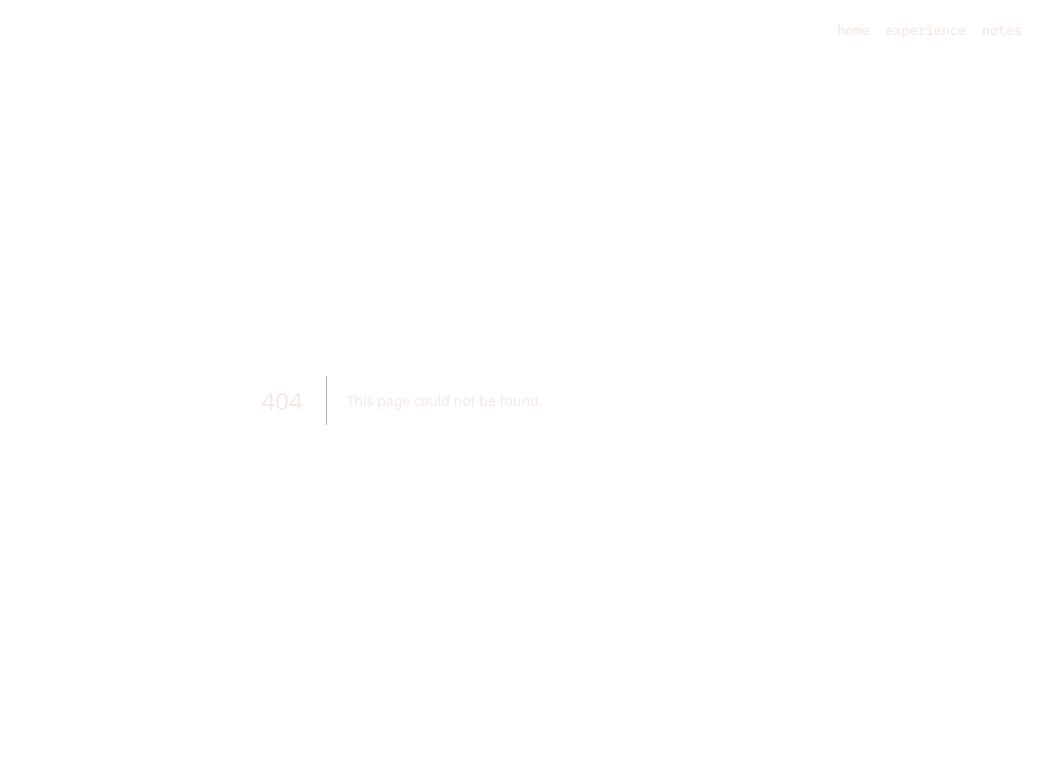
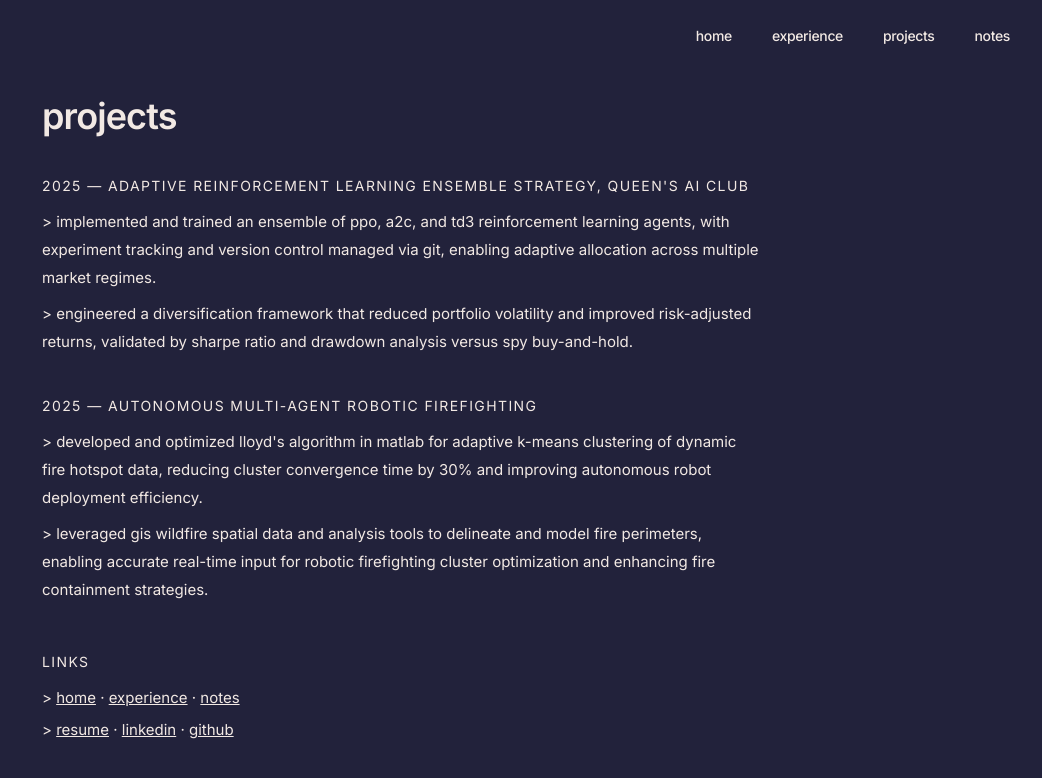
Before and after one commit to alexxlevesque/portfolio, a Next.js app: page /projects in a window 1280 px wide. Before the commit this address had no page. Shown: the top 778 px of the page, without its empty margins (238-1280 px from the left). Built offline with nearby package versions, Linux system fonts and the light colour scheme.

Commit message:
Refresh website design: replace monospace font with Inter, add animations and visual enhancements

```diff
--- a/src/app/experience/page.tsx
+++ b/src/app/experience/page.tsx
@@ -28,7 +28,7 @@ export default function Experience() {
       <section className="mt-12">
         <h2 className="text-sm uppercase tracking-widest text-pale-dogwood">links</h2>
         <div className="mt-3 text-[15px] leading-7 space-y-1">
-          <p>&gt; <Link href="/" className="underline">home</Link> · <Link href="/blog" className="underline">notes</Link></p>
+          <p>&gt; <Link href="/" className="underline">home</Link> · <Link href="/projects" className="underline">projects</Link> · <Link href="/blog" className="underline">notes</Link></p>
           <p>&gt; <a href="/documents/resume.pdf" target="_blank" rel="noopener noreferrer" className="underline">resume</a> · <a href="https://www.linkedin.com/in/alex-levesque/" target="_blank" rel="noopener noreferrer" className="underline">linkedin</a> · <a href="https://github.com/alexxlevesque" target="_blank" rel="noopener noreferrer" className="underline">github</a></p>
         </div>
       </section>
--- a/src/app/globals.css
+++ b/src/app/globals.css
@@ -1,5 +1,5 @@
-/* Minimal, text-first typography. Prefer monospace for a notebook-like feel. */
-@import url('https://fonts.googleapis.com/css2?family=IBM+Plex+Mono:wght@300;400;500;600&display=swap');
+/* Modern, friendly typography with Inter font */
+@import url('https://fonts.googleapis.com/css2?family=Inter:wght@300;400;500;600;700&display=swap');
 
 @tailwind base;
 @tailwind components;
@@ -13,17 +13,31 @@
 body {
   color: rgb(var(--foreground-rgb));
   background-color: rgb(var(--background-rgb));
-  font-family: 'IBM Plex Mono', ui-monospace, SFMono-Regular, Menlo, Monaco, Consolas, "Liberation Mono", "Courier New", monospace;
+  font-family: 'Inter', -apple-system, BlinkMacSystemFont, 'Segoe UI', sans-serif;
   line-height: 1.6;
+}
+
+/* Smooth transitions for interactive elements */
+* {
+  transition: color 0.2s ease, background-color 0.2s ease, border-color 0.2s ease, transform 0.2s ease;
+}
+
+/* Enhanced link styling with smooth hover effects */
+a {
+  @apply transition-all duration-200 ease-in-out;
+}
+
+a:hover {
+  @apply brightness-110;
 }
 
 /* Remove glassy cards for a pure text-first layout */
 .section-card { @apply max-w-3xl mx-auto mb-10 p-0 shadow-none bg-transparent; }
 
-/* Keep a subtle, no-motion default */
+/* Subtle fade-in animation */
 .fade-in { @apply opacity-100 translate-y-0; }
 
-/* Custom prose styles for book reviews */
+/* Custom prose styles for blog content */
 .prose {
   @apply text-pale_dogwood;
 }
--- a/src/app/layout.tsx
+++ b/src/app/layout.tsx
@@ -15,7 +15,7 @@ export default function RootLayout({
 }) {
   return (
     <html lang="en" className="scroll-smooth dark">
-      <body className="min-h-screen bg-space-cadet text-isabelline antialiased">
+      <body className="min-h-screen bg-gradient-to-br from-space-cadet via-space-cadet to-ultra-violet text-isabelline antialiased">
         {/* 2. Add the AdSense Script here. Next.js handles the placement optimization. */}
         <Script
           async
--- /dev/null
+++ b/src/app/projects/page.tsx
@@ -0,0 +1,35 @@
+import Link from 'next/link';
+
+export default function Projects() {
+    return (
+        <main className="min-h-screen max-w-3xl mx-auto px-4 sm:px-6 py-24">
+            <header className="mb-10">
+                <h1 className="text-3xl sm:text-4xl font-semibold tracking-tight">projects</h1>
+            </header>
+
+            <section className="mb-10">
+                <h2 className="text-sm uppercase tracking-widest text-pale-dogwood">2025 — adaptive reinforcement learning ensemble strategy, queen's ai club</h2>
+                <div className="mt-3 space-y-2 text-[15px] leading-7">
+                    <p>&gt; implemented and trained an ensemble of ppo, a2c, and td3 reinforcement learning agents, with experiment tracking and version control managed via git, enabling adaptive allocation across multiple market regimes.</p>
+                    <p>&gt; engineered a diversification framework that reduced portfolio volatility and improved risk-adjusted returns, validated by sharpe ratio and drawdown analysis versus spy buy-and-hold.</p>
+                </div>
+            </section>
+
+            <section className="mb-10">
+                <h2 className="text-sm uppercase tracking-widest text-pale-dogwood">2025 — autonomous multi-agent robotic firefighting</h2>
+                <div className="mt-3 space-y-2 text-[15px] leading-7">
+                    <p>&gt; developed and optimized lloyd's algorithm in matlab for adaptive k-means clustering of dynamic fire hotspot data, reducing cluster convergence time by 30% and improving autonomous robot deployment efficiency.</p>
+                    <p>&gt; leveraged gis wildfire spatial data and analysis tools to delineate and model fire perimeters, enabling accurate real-time input for robotic firefighting cluster optimization and enhancing fire containment strategies.</p>
+                </div>
+            </section>
+
+            <section className="mt-12">
+                <h2 className="text-sm uppercase tracking-widest text-pale-dogwood">links</h2>
+                <div className="mt-3 text-[15px] leading-7 space-y-1">
+                    <p>&gt; <Link href="/" className="underline">home</Link> · <Link href="/experience" className="underline">experience</Link> · <Link href="/blog" className="underline">notes</Link></p>
+                    <p>&gt; <a href="/documents/resume.pdf" target="_blank" rel="noopener noreferrer" className="underline">resume</a> · <a href="https://www.linkedin.com/in/alex-levesque/" target="_blank" rel="noopener noreferrer" className="underline">linkedin</a> · <a href="https://github.com/alexxlevesque" target="_blank" rel="noopener noreferrer" className="underline">github</a></p>
+                </div>
+            </section>
+        </main>
+    );
+}
--- a/src/components/TopNavigation.tsx
+++ b/src/components/TopNavigation.tsx
@@ -9,6 +9,7 @@ export default function TopNavigation() {
   const navItems = [
     { href: '/', label: 'home' },
     { href: '/experience', label: 'experience' },
+    { href: '/projects', label: 'projects' },
     { href: '/blog', label: 'notes' },
   ];
 
@@ -20,9 +21,10 @@ export default function TopNavigation() {
             <Link
               key={item.href}
               href={item.href}
-              className={`px-0 py-0 font-medium tracking-tight ${
-                pathname === item.href ? 'text-isabelline' : 'text-pale-dogwood hover:text-isabelline'
-              }`}
+              className={`px-3 py-1.5 rounded-md font-medium tracking-tight transition-all duration-200 ${pathname === item.href
+                  ? 'text-isabelline bg-ultra-violet/30'
+                  : 'text-pale-dogwood hover:text-isabelline hover:bg-ultra-violet/20'
+                }`}
             >
               {item.label}
             </Link>
--- a/tailwind.config.js
+++ b/tailwind.config.js
@@ -85,9 +85,14 @@ module.exports = {
           '60%': { transform: 'rotate(0.0deg)' },
           '100%': { transform: 'rotate(0.0deg)' },
         },
+        'fade-in': {
+          '0%': { opacity: '0', transform: 'translateY(10px)' },
+          '100%': { opacity: '1', transform: 'translateY(0)' },
+        },
       },
       animation: {
         'wave': 'wave 2s linear',
+        'fade-in': 'fade-in 0.5s ease-out',
       },
     },
   },
```
